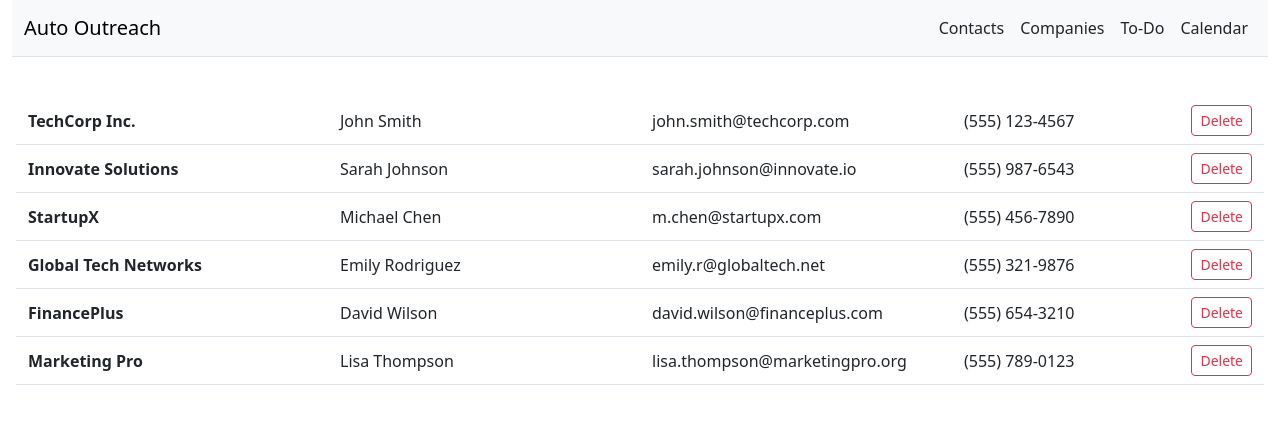
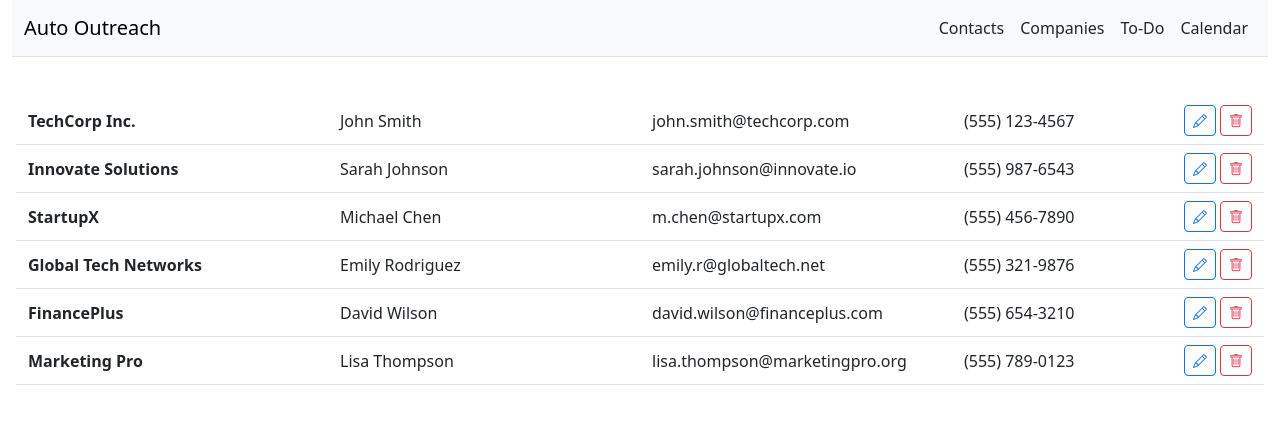
Before and after one commit to TimAnderson2024/auto-outreach, a React (Vite) app in the folder front/: page / in a window 1280 px wide. Shown: the top 424 px of the page. Built offline with nearby package versions, Linux system fonts and the light colour scheme.

Commit message:
Added edit button to ContactCard and changed button text to icons instead

```diff
--- a/front/package.json
+++ b/front/package.json
@@ -11,6 +11,7 @@
   },
   "dependencies": {
     "bootstrap": "^5.3.7",
+    "bootstrap-icons": "^1.13.1",
     "react": "^19.1.1",
     "react-bootstrap": "^2.10.10",
     "react-dom": "^19.1.1"
--- a/front/src/components/ContactCard.tsx
+++ b/front/src/components/ContactCard.tsx
@@ -20,9 +20,12 @@ function ContactCard({ contact }: ContactCardProps) {
             <Col sm={2} className="text-truncate">
                 {contact.phone}
             </Col>
-            <Col sm={1}>
-                <Button className="ms-auto d-block" variant="outline-danger" size="sm">
-                    Delete
+            <Col sm={1} className="d-flex gap-1 justify-content-end">
+                <Button variant="outline-primary" size="sm" title="Edit contact">
+                    <i className="bi bi-pencil"></i>
+                </Button>
+                <Button variant="outline-danger" size="sm" title="Delete contact">
+                    <i className="bi bi-trash"></i>
                 </Button>
             </Col>
         </Row>
--- a/front/src/main.tsx
+++ b/front/src/main.tsx
@@ -2,6 +2,7 @@ import { StrictMode } from 'react'
 import { createRoot } from 'react-dom/client'
 import App from './App.tsx'
 import 'bootstrap/dist/css/bootstrap.min.css';
+import 'bootstrap-icons/font/bootstrap-icons.css';
 
 createRoot(document.getElementById('root')!).render(
   <StrictMode>
```
Also changed, not shown: 1 other file (tests, documents, lock files or other folders).
